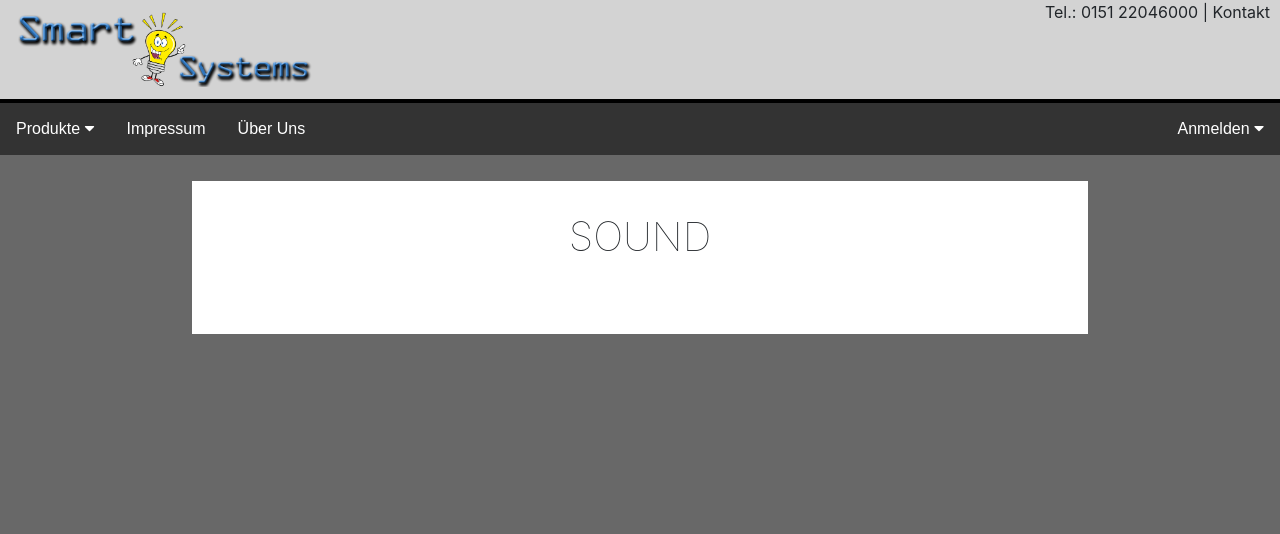
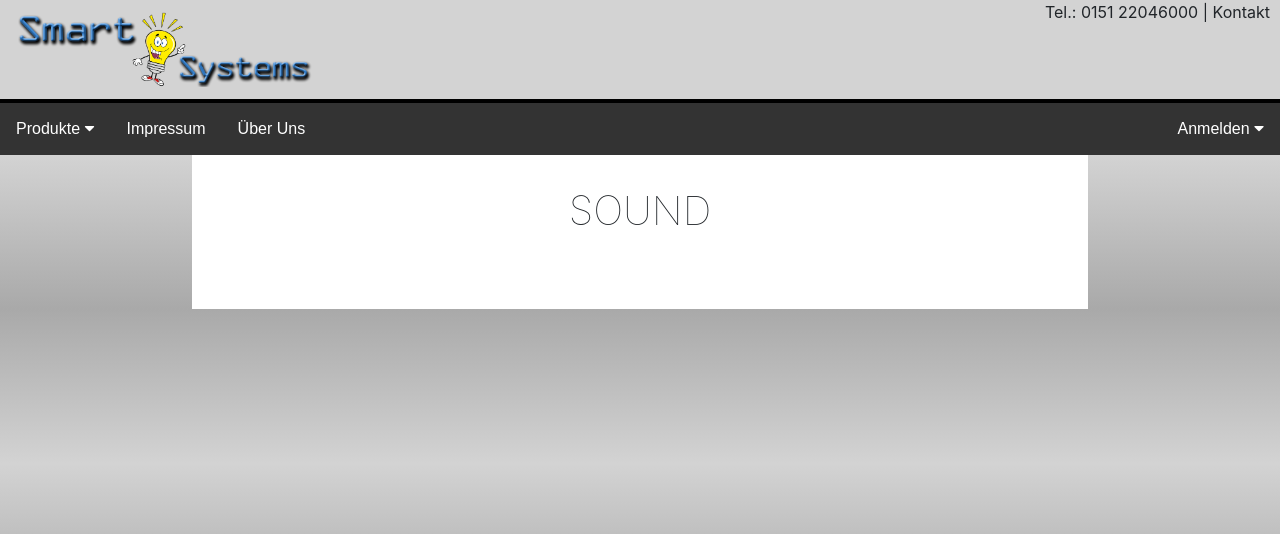
Before and after one commit to Yruel/Schulprojekt, a PHP site: page / in a window 1280 px wide. Shown: the top 534 px of the page. Run offline with PHP 8.4, Linux system fonts and the light colour scheme; data that the repository does not hold is empty; some libraries are stand-ins or nearby versions.

Commit message:
Produkte Hintergrund

```diff
--- a/classes/css/products.css
+++ b/classes/css/products.css
@@ -1,9 +1,8 @@
 body {
-    background-color: #686868;
+    background-image: linear-gradient( darkgrey, lightgrey, darkgrey);
     text-align: center;
 }
 #content {
-    margin-top: 2%;
     width: 70%;
     margin-left: 15%;
     background-color: white;
```
